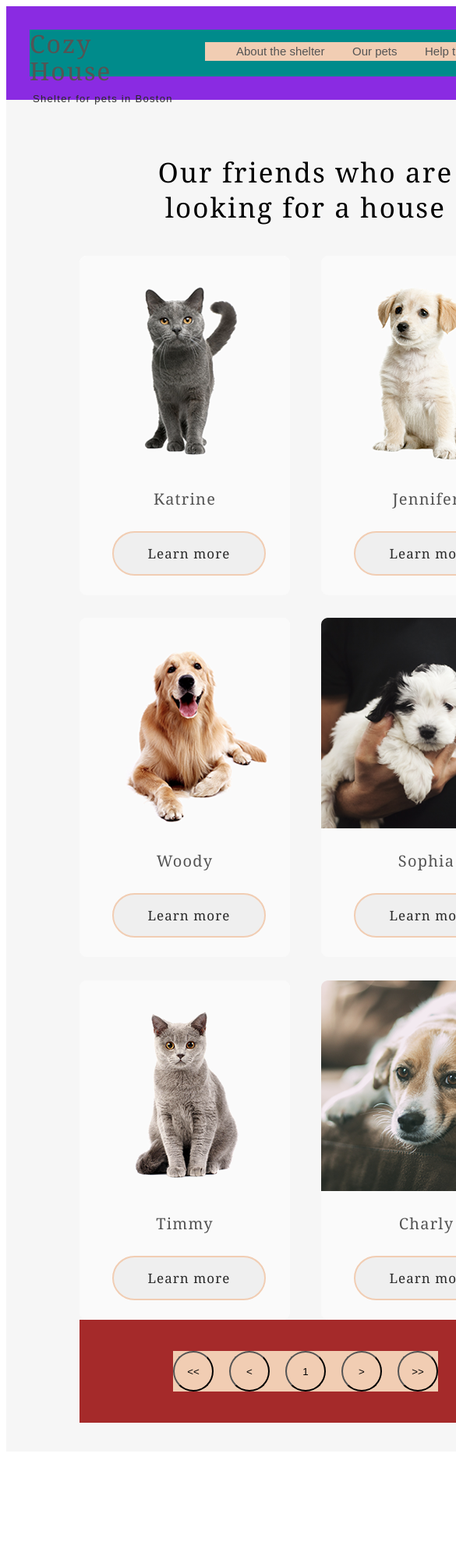
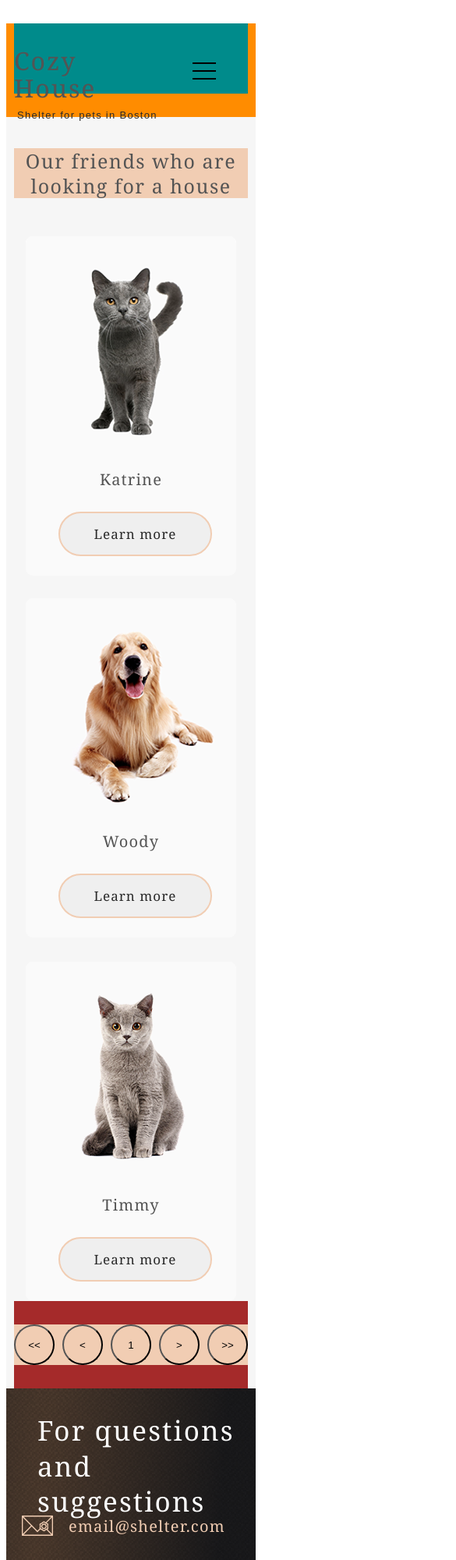
Before and after one commit to IgorYevtushenkoUA/rs-shelter, a plain HTML site: page pages/our-pets/pets-page.html in a window 390 px wide. Shown: the top 2000 px of the page at 78% size, 585 px wide, since content can reach past the window. Drawn offline with Linux system fonts and the light colour scheme.

Commit message:
feat: add design for 320px

```diff
--- a/pages/our-pets/css/style.scss
+++ b/pages/our-pets/css/style.scss
@@ -75,6 +75,10 @@
           color: #545454;
         }
       }
+    }
+
+    .header-navbar-logo {
+      display: none;
     }
   }
 }
@@ -285,113 +289,241 @@
 }
 
 //768
+//@media screen and (max-width: 768px) {
+//  .header {
+//    @include size(768px, 120px);
+//    background-color: blueviolet;
+//
+//    .block-header {
+//      @include size(708px, 60px);
+//      margin-left: 30px;
+//
+//      .header-logo {
+//        p {
+//          padding-top: 1px;
+//        }
+//      }
+//      .header-navbar-logo {
+//          display:none;
+//      }
+//
+//    }
+//  }
+//  .main {
+//    @include size(768px, 1733px);
+//    display: flex;
+//    flex-direction: row;
+//    justify-content: center;
+//
+//    .block-main {
+//      margin-top: -10px;
+//      @include size(580px, 1365px);
+//
+//      .card-pets {
+//        display: grid;
+//        grid-template-columns: 1fr 1fr;
+//        margin-top: -20px;
+//
+//        .card-pet-3,
+//        .card-pet-4 {
+//          margin-top: -11px;
+//        }
+//
+//        .card-pet-7,
+//        .card-pet-8 {
+//          display: none;
+//        }
+//      }
+//
+//      .card-pets-list2 {
+//        margin-top: -30px;
+//      }
+//
+//      .block-arrows {
+//        .arrowsBtn {
+//          margin: 40px auto;
+//        }
+//      }
+//    }
+//  }
+//  .footer {
+//    @include size(768px, 639px);
+//    background-image: url("./../../../assets/img/our-pets-1280/footer-gradient-background-768.png");
+//
+//    .block-footer {
+//      @include size(708px, 609px);
+//      dispay: grid;
+//      grid-template-columns: repeat(2, 1fr);
+//      grid-gap: 120px;
+//
+//      .footer-info-left {
+//        margin-left: 25px;
+//        margin-top: -26px;
+//      }
+//      .footer-info-center {
+//        margin-left: -255px;
+//        margin-top: -25px;
+//        .card-pin-1 {
+//          padding-top: -4px;
+//
+//          h4 {
+//            padding-left: 19px;
+//            margin-top: 25px;
+//          }
+//        }
+//      }
+//      .footer-info-right {
+//        margin-top: -100px;
+//        padding-left: 195px;
+//        @include size (300px,315px);
+//
+//      }
+//    }
+//
+//  }
+//}
+
+//320
 @media screen and (max-width: 768px) {
 
-
   .header {
-    @include size(768px, 120px);
-    background-color: blueviolet;
+    @include size(320px, 120px);
 
     .block-header {
-      @include size(708px, 60px);
-      margin-left: 30px;
+      @include size(300px, 60px);
+      padding-top: 30px;
+      margin-left: 10px;
+      display: flex;
 
       .header-logo {
-        p {
-          padding-top: 1px;
+      }
+
+      .header-navbar {
+        display: none;
+      }
+
+      .header-navbar-logo {
+        display: flex;
+        flex-direction: column;
+        width: 30px;
+        height: 22px;
+        padding-top: 20px;
+        padding-left: 40px;
+
+        .line-1,
+        .line-2,
+        .line-3 {
+          border-bottom: 2px solid #000000;
+        }
+
+        .line-2,
+        .line-3 {
+          padding-top: 8px;
         }
       }
 
     }
+
   }
   .main {
-    @include size(768px, 1733px);
-    display: flex;
-    flex-direction: row;
-    justify-content: center;
+    @include size(320px, 1630px);
 
     .block-main {
-      margin-top: -10px;
-      @include size(580px, 1365px);
+      @include size(300px, 1560px);
+      padding: 40px 10px 0px 10px;
+
+      .main-article {
+        background-color: #f1cdb3;
+        //margin: 0px auto;
+        h3 {
+          width: 300px;
+          height: 64px;
+          font-family: Georgia;
+          font-style: normal;
+          font-weight: normal;
+          font-size: 25px;
+          line-height: 130%;
+          display: flex;
+          align-items: center;
+          text-align: center;
+          letter-spacing: 0.06em;
+          color: #545454;
+        }
+      }
 
       .card-pets {
+
         display: grid;
-        grid-template-columns: 1fr 1fr;
-        margin-top: -20px;
+        grid-template-columns: 1fr;
+        padding: 0px 15px 0px 15px;
+        margin-top: -11px;
 
-        .card-pet-3,
-        .card-pet-4 {
+        .card-pet-3 {
           margin-top: -11px;
         }
 
+        .card-pet-5 {
+          margin-top: 42px;
+        }
+
+        .card-pet-2,
+        .card-pet-4,
+        .card-pet-6,
         .card-pet-7,
         .card-pet-8 {
           display: none;
         }
       }
 
-      .card-pets-list2 {
-        margin-top: -30px;
-      }
-
       .block-arrows {
         .arrowsBtn {
-          margin: 40px auto;
+          display: grid;
+          grid-gap: 10px;
+          margin-top: 30px;
         }
-      }
-    }
-  }
-  .footer {
-    @include size(768px, 639px);
-    background-image: url("./../../../assets/img/our-pets-1280/footer-gradient-background-768.png");
-
-    .block-footer {
-      @include size(708px, 609px);
-      dispay: grid;
-      grid-template-columns: repeat(2, 1fr);
-      grid-gap: 120px;
-
-      .footer-info-left {
-        margin-left: 25px;
-        margin-top: -26px;
-      }
-      .footer-info-center {
-        margin-left: -255px;
-        margin-top: -25px;
-        .card-pin-1 {
-          padding-top: -4px;
-
-          h4 {
-            padding-left: 19px;
-            margin-top: 25px;
-          }
-        }
-      }
-      .footer-info-right {
-        margin-top: -100px;
-        padding-left: 195px;
-        @include size (300px,315px);
-
       }
     }
 
   }
+  .footer {
+    @include size(320px, 943px);
+    background-image: url("./../../../assets/img/our-pets-1280/footer-gradient-background-320px.png");
 
-}
+    .block-footer {
+      display: grid;
+      grid-template-columns: 1fr;
 
+      .footer-info-left {
+        margin-top: -25px;
 
-//320
-@media screen and (max-width: 320px) {
-  h1 {
-    background-color: #292929;
-  }
-  .header {
-
-  }
-  .main {
-
-  }
-  .footer {
-
+        .card-main,
+        .card-phone {
+          margin-left: -20px;
+        }
+      }
+      .footer-info-center {
+        margin-top: -177px;
+        .card-pin-1 {
+          margin-left: -20px;
+          h4 {
+            width: 260px;
+            height: 48px;
+            font-family: Georgia;
+            font-style: normal;
+            font-weight: normal;
+            font-size: 20px;
+            line-height: 115%;
+          }
+        }
+        .card-pin-2 {
+          //margin-top: 2px;
+          margin-left: -20px;
+        }
+      }
+      .footer-info-right {
+        margin-top: -110px;
+        margin-left: -30px;
+      }
+    }
   }
 }
--- a/pages/our-pets/pets-page.html
+++ b/pages/our-pets/pets-page.html
@@ -22,6 +22,11 @@
                 <li><a href="">Help the shelter</a></li>
                 <li><a href="">Contacts</a></li>
             </ul>
+        </div>
+        <div class="header-navbar-logo">
+            <div class="line-1"></div>
+            <div class="line-2"></div>
+            <div class="line-3"></div>
         </div>
     </div>
 </header>
```
Also changed, not shown: assets/img/our-pets-1280/footer-gradient-background-320px.png (added), pages/our-pets/css/style.css, 1 other file.
